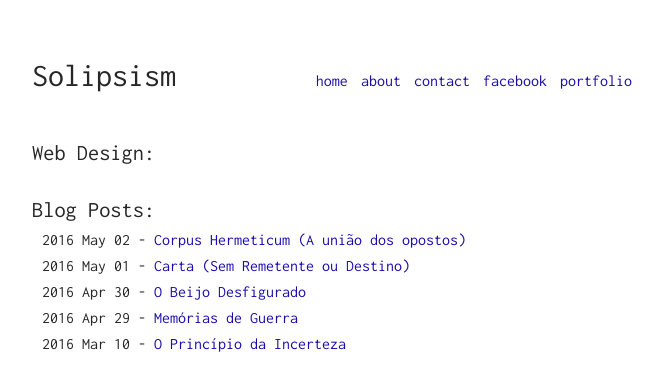
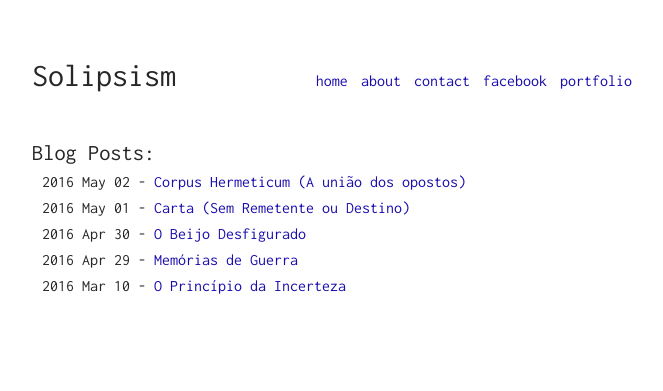
Before and after one commit to sorathpanzer/sorathpanzer.github.io, a Jekyll site: the page built from index.html, in a window 1280 px wide. Shown: the top 391 px of the page, without its empty margins (308-971 px from the left). Built offline with Jekyll 4.4.1, drawn with Linux system fonts in a browser that asks for light colours.

Commit message:
Update index.html

```diff
--- a/index.html
+++ b/index.html
@@ -3,17 +3,6 @@ layout: default
 ---
 
 {% include header.html %}
-
-<div class="portfolio">
-    <h1>Web Design:</h1>
-    <ul>
-        {% for websites in site.data.websites %}
-        <li>
-            <a href="{{ websites.url }}">{{ websites.url }}</a>
-        </li>
-        {% endfor %}
-    </ul>
-</div>
 
 
 <div class="blog">
```
